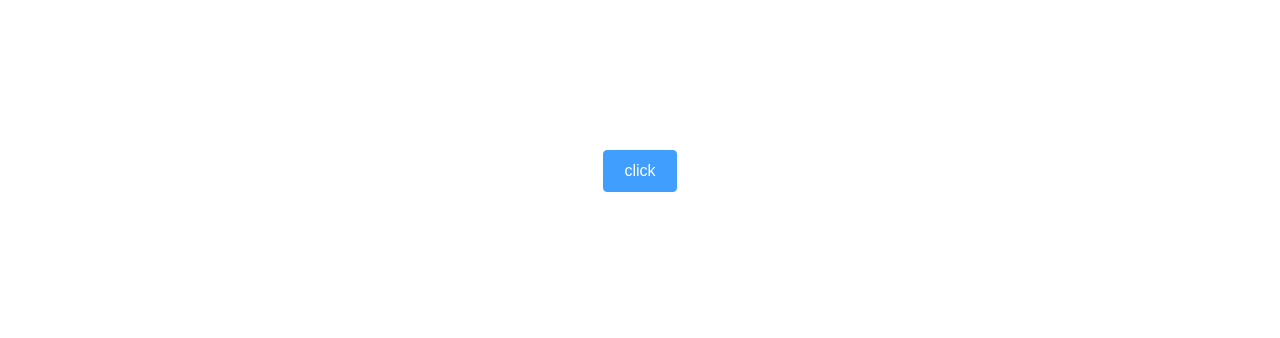
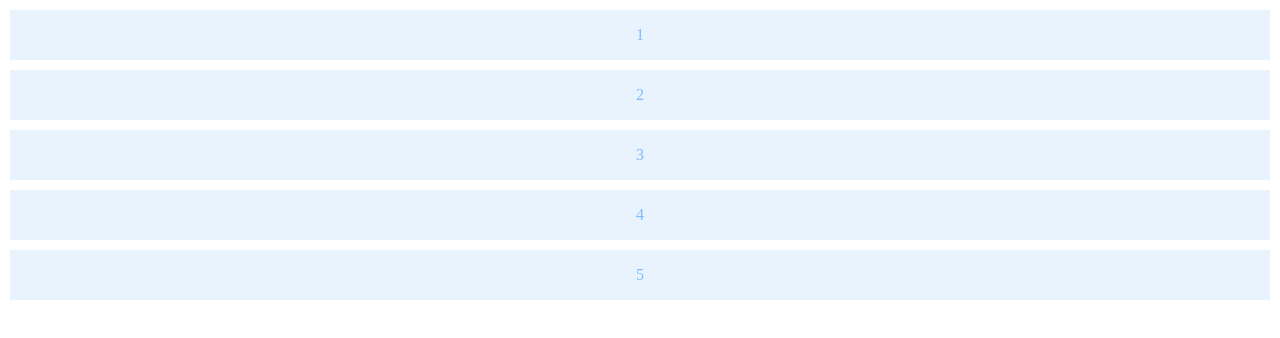
Before and after one commit to YIngChenIt/ying-ui, a Vue app: page / in a window 1280 px wide. Shown: the top 338 px of the page. Built offline with nearby package versions, Linux system fonts and the light colour scheme.

Commit message:
feat:无限滚动

```diff
--- a/package.json
+++ b/package.json
@@ -11,6 +11,7 @@
   "dependencies": {
     "core-js": "^3.6.5",
     "koa": "^2.13.0",
+    "lodash": "^4.17.19",
     "vue": "^2.6.11"
   },
   "devDependencies": {
--- a/src/App.vue
+++ b/src/App.vue
@@ -1,17 +1,16 @@
 <template>
   <div id="app">
-    <div class="container">
-      <y-popover
-        v-model="value"
-        width="200"
-        title="标题"
-        content="内容内容，这是一个popover"
-        trigger="click"
-        placement="right"
-      >
-        <y-button type="primary" slot="reference">click</y-button>
-      </y-popover>
-    </div>
+    <ul
+      class="infinite-list"
+      v-infinite-scroll="load"
+      infinite-scroll-disabled="disabled"
+      infinite-scroll-delay="delay"
+      infinite-scroll-distance="distance"
+      infinite-scroll-immediate="immediate"
+      style="overflow:auto"
+    >
+      <li v-for="(i, index) in count" :key="index" class="infinite-list-item">{{ i }}</li>
+    </ul>
   </div>
 </template>
 
@@ -20,15 +19,35 @@ export default {
   name: "App",
   data() {
     return {
-      value: false
+      count: 0,
+      disabled: false,
+      delay: 200,
+      distance: 30,
+      immediate: true
     };
+  },
+  methods: {
+    load() {
+      this.count += 2;
+    }
   }
 };
 </script>
 
 <style lang="scss">
-.container {
-  margin: 150px auto;
-  text-align: center;
+.infinite-list {
+  height: 300px;
+  padding: 0;
+  margin: 0;
+  list-style: none;
+  .infinite-list-item {
+    display: flex;
+    align-items: center;
+    justify-content: center;
+    height: 50px;
+    background: #e8f3fe;
+    margin: 10px;
+    color: #7dbcfc;
+  }
 }
 </style>
--- a/src/packages/index.js
+++ b/src/packages/index.js
@@ -13,6 +13,8 @@ import Upload from './upload/upload.vue'
 import Progress from './progress.vue'
 import Switch from './switch/switch.vue'
 import Popover from './popover/popover'
+
+import infiniteScroll from './infiniteScroll'
 
 const install = (Vue) => {
     Vue.component(Button.name, Button)
@@ -30,6 +32,8 @@ const install = (Vue) => {
     Vue.component(Progress.name, Progress)
     Vue.component(Switch.name, Switch)
     Vue.component(Popover.name, Popover)
+
+    Vue.directive(infiniteScroll.name, infiniteScroll)
 }
 
 // 全局通过script引入
--- /dev/null
+++ b/src/packages/infiniteScroll.js
@@ -0,0 +1,93 @@
+import throttle from 'lodash/throttle'
+
+const attributes = {
+    delay: {
+        default: 200
+    },
+    immediate: {
+        default: true
+    },
+    disabled: {
+        default: false
+    },
+    distance: {
+        default: 10
+    }
+}
+
+const getScrollContainer = (el) => {
+    let parent = el
+    while (parent) {
+        if (document.documentElement == parent) {
+            return window
+        }
+        const overflow = getComputedStyle(parent)['overflow-y']
+        if (overflow.match(/scroll|auto/)) {
+            return parent
+        }
+        parent = parent.parentNode
+    }
+}
+
+const getScrollOptions = (el, vm) => {
+    return Object.entries(attributes).reduce((map, [key, option]) => {
+        let defaultValue = option.default
+        let value = el.getAttribute(`infinite-scroll-${key}`)
+        value = vm[value] ? vm[value] : defaultValue
+        map[key] = value
+        return map
+    }, {})
+}
+
+const handleScroll = function (cb) {
+    const { container, el, vm, observer } = this[scope]
+    const { disabled, distance } = getScrollOptions(el, vm)
+    if (disabled) return // 没有更多数据了
+
+    let scrollBottom = container.scrollTop + container.clientHeight
+    if (container.scrollHeight - scrollBottom <= distance) {
+        cb()
+    } else {
+        if (observer) {
+            observer.disconnect()
+            this[scope].observer = null
+        }
+    }
+}
+
+const scope = 'infinite-scroll'
+
+export default {
+    name: 'infinite-scroll',
+    inserted(el, bindings, vnode) {
+        const cb = bindings.value
+        const vm = vnode.context
+        const container = getScrollContainer(el)
+        if (container !== window) {
+            const { delay, immediate } = getScrollOptions(el, vm)
+            const onScroll = throttle(handleScroll.bind(el, cb), delay)
+            el[scope] = {
+                onScroll,
+                container,
+                el,
+                vm
+            }
+            if (immediate) {
+                const observer = el[scope].observer = new MutationObserver(onScroll) // 页面变化没满页面的话继续加载
+                observer.observe(container, {
+                    childList: true,
+                    subtree: true
+                })
+                onScroll() // 默认先加载一次
+            }
+            container.addEventListener('scroll', onScroll)
+        }
+    },
+    unbind(el) {
+        const { onScroll, container } = el[scope]
+        if (container) {
+            container.removeEventListener('scroll', onScroll)
+            el[scope] = null
+        }
+    }
+}
```
Also changed, not shown: 1 other file (tests, documents, lock files or other folders).
